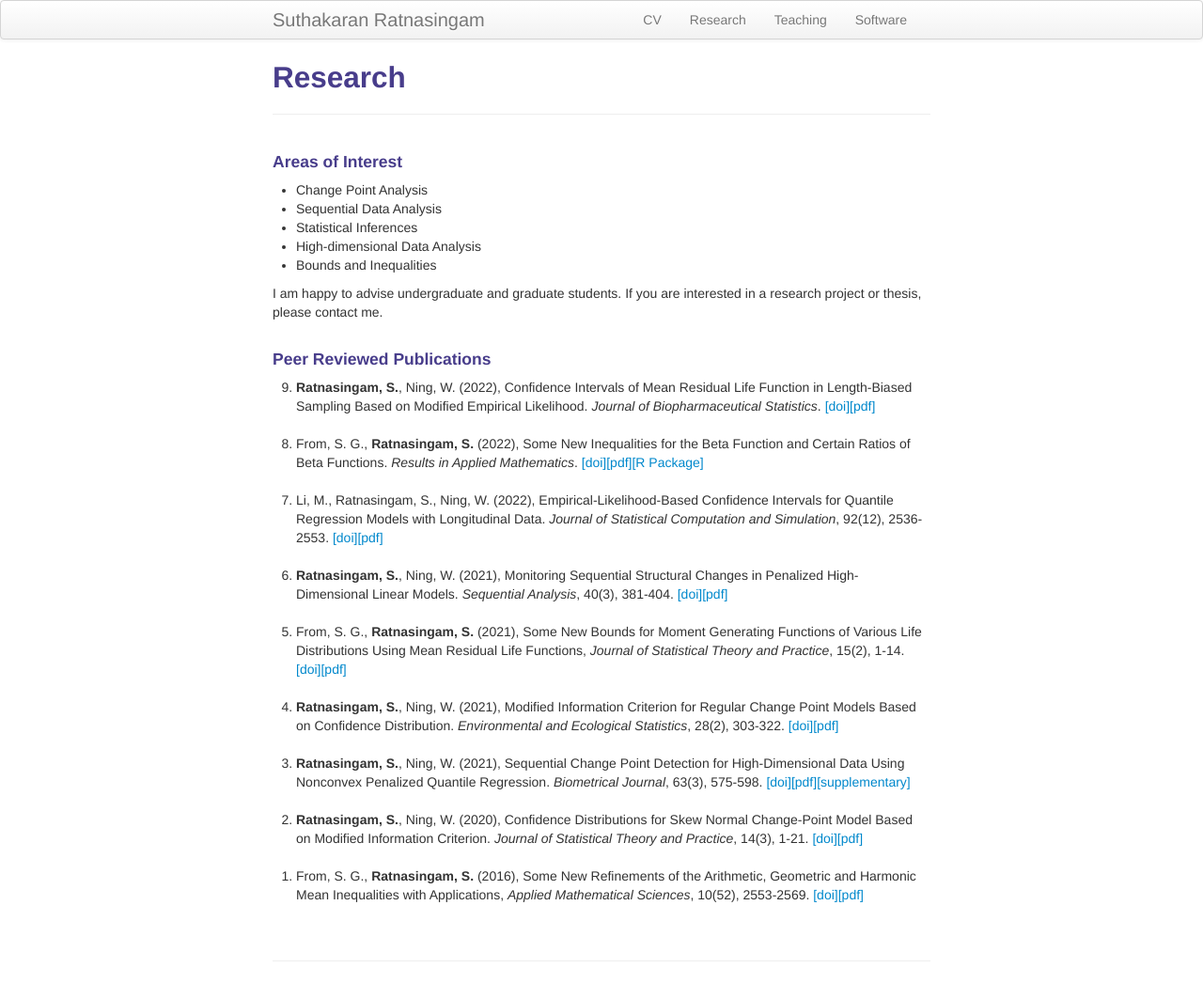
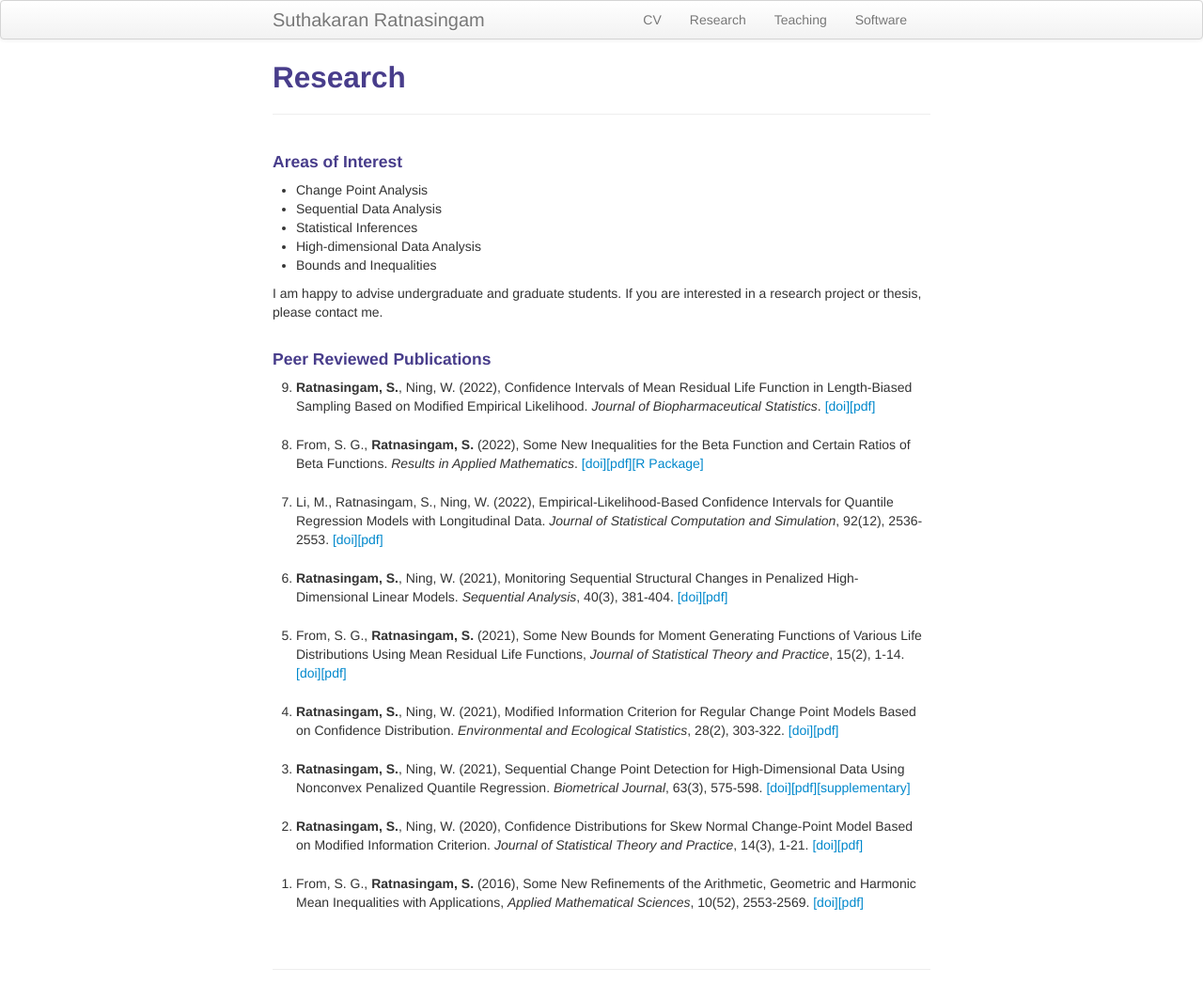
Before and after one commit to suthakaranr/suthakaranr.github.io, a Jekyll site: the page built from pages/Research.md, in a window 1280 px wide. Shown: the whole page at 94% size. Built offline with Jekyll 4.4.1, drawn with Linux system fonts in a browser that asks for light colours.

Commit message:
Update Research.md

```diff
--- a/pages/Research.md
+++ b/pages/Research.md
@@ -19,6 +19,8 @@ I am happy to advise undergraduate and graduate students. If you are interested
 
 
 #### Peer Reviewed Publications
+
+<div style="line-height:150%;">
 
 <ol>
 
@@ -44,3 +46,5 @@ Quantile Regression Models with Longitudinal Data. <i>Journal of Statistical Com
   <li value="1">From, S. G.,  <b>Ratnasingam, S.</b> (2016), Some New Refinements of the Arithmetic, Geometric and Harmonic Mean Inequalities with Applications, <i>Applied Mathematical Sciences</i>, 10(52), 2553-2569. <a style="text-decoration:none" href="http://dx.doi.org/10.12988/ams.2016.66191" target="_blank" rel="noopener noreferrer">[doi]</a><a style="text-decoration:none" href="../assets/2016FSAMS.pdf" target="_blank" rel="noopener noreferrer">[pdf]</a></li> <br>
 
 </ol>
+
+</div>
```
